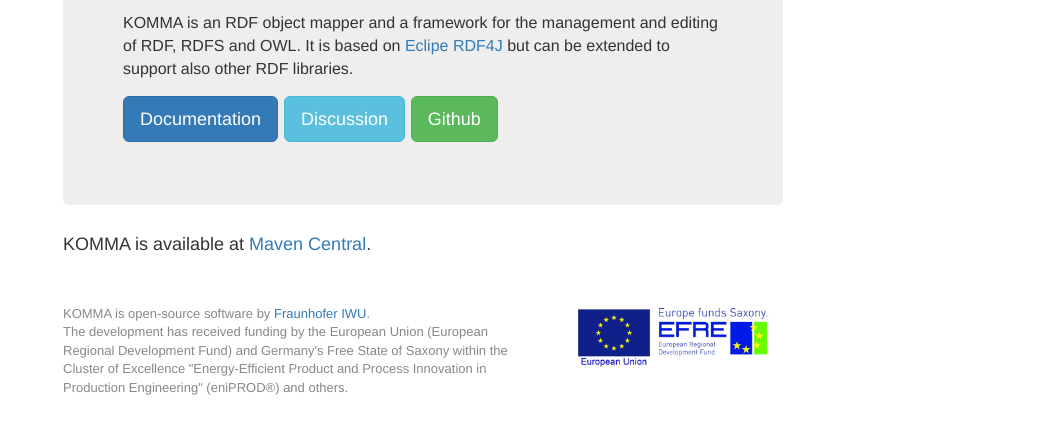
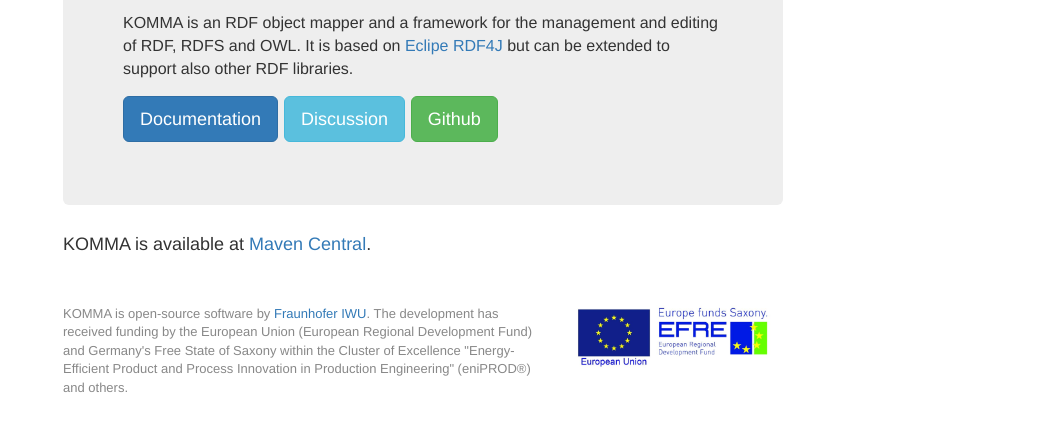
Before and after one commit to komma/komma.github.io, a plain HTML site: page index.html in a window 1280 px wide. Shown: the part 230-664 px from the top of the page, without its empty margins (217-1280 px from the left). Drawn offline with nearby package versions, Linux system fonts and the light colour scheme.

Commit message:
Update index.html

```diff
--- a/index.html
+++ b/index.html
@@ -119,8 +119,8 @@ body {
 	<div class="row"
 		style="margin-top: 50px; font-size: small; color: #888888">
 		<div class="col-sm-8">
-			KOMMA is open-source software by <a href="http://www.iwu.fraunhofer.de/">Fraunhofer IWU</a>.
-			<p>
+			<span style="margin-bottom: 1em">KOMMA is open-source software by <a href="http://www.iwu.fraunhofer.de/">Fraunhofer IWU</a>.<span>
+
 			The development has received funding by
 			the European Union (European Regional Development Fund) and Germany's
 			Free State of Saxony within the Cluster of Excellence
```
